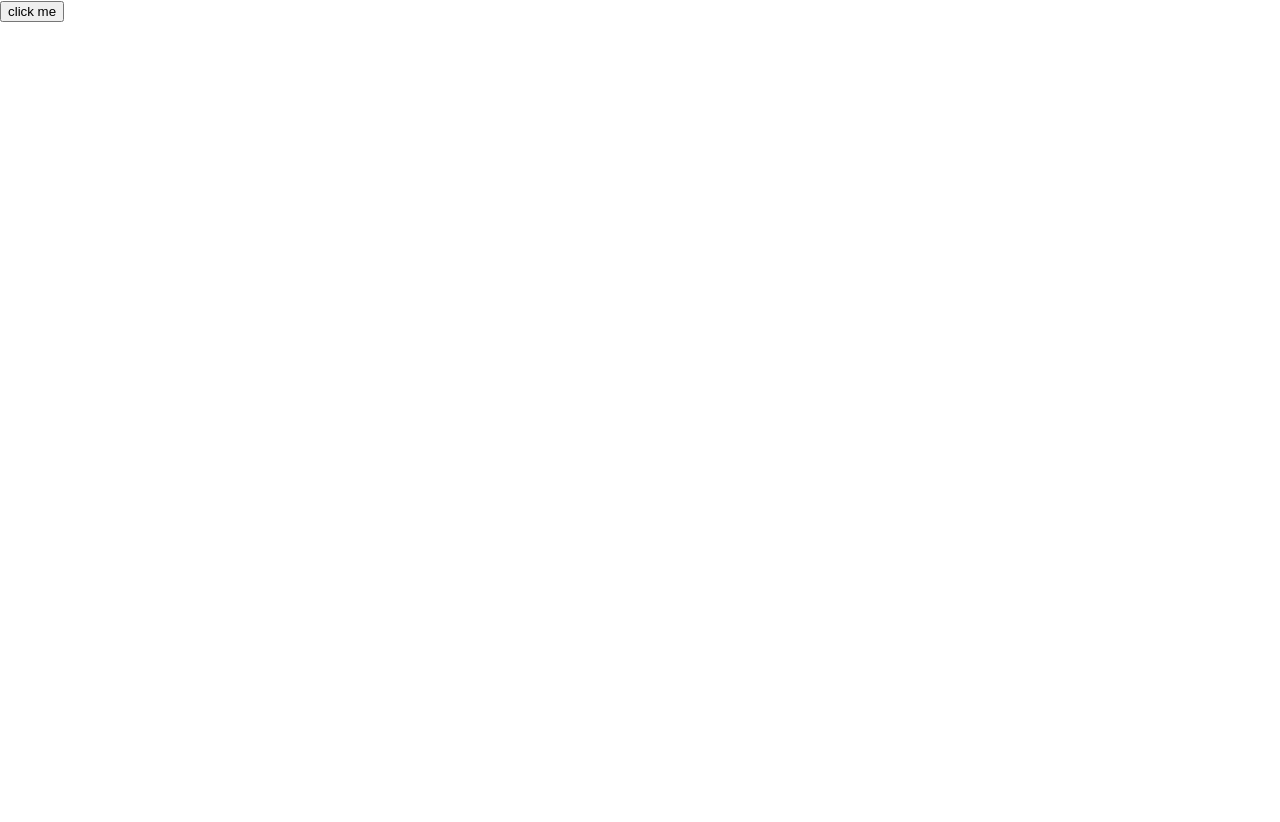
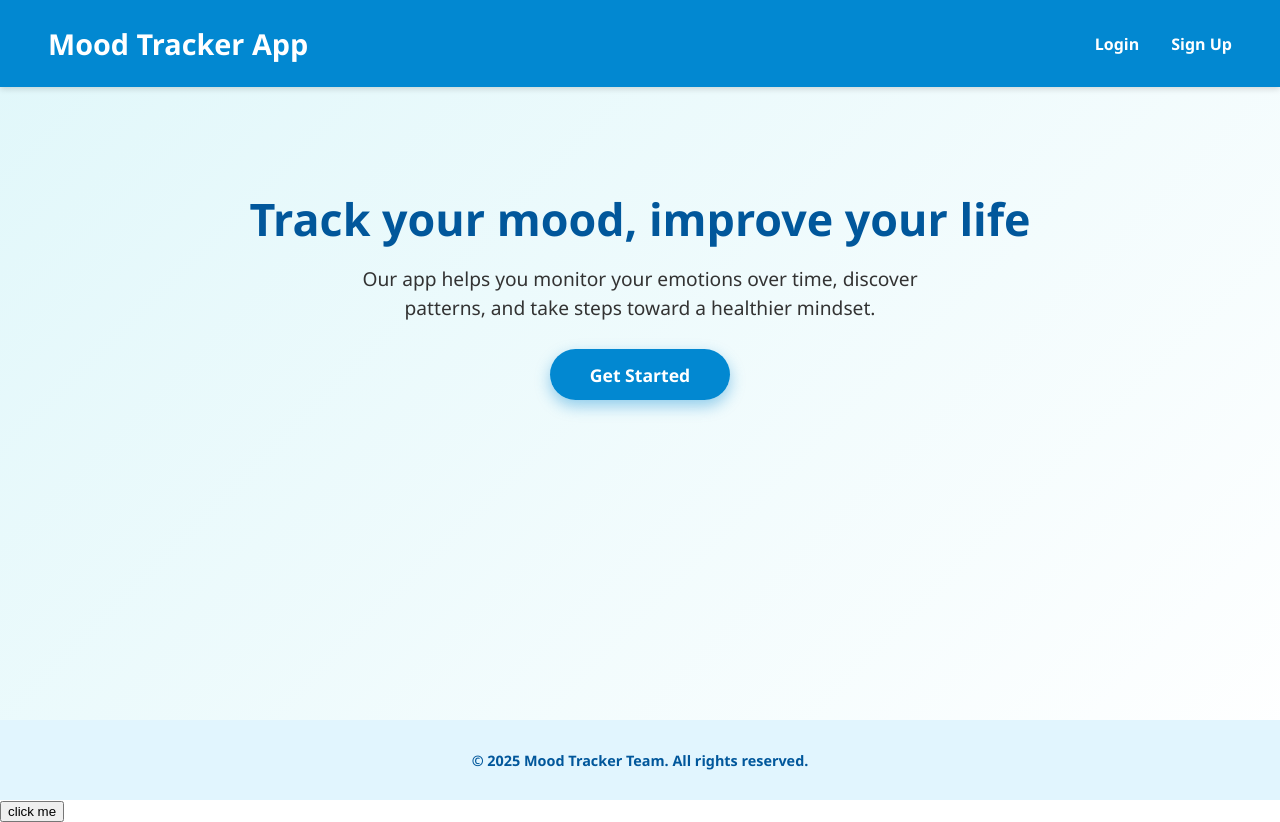
Before and after one commit to marllowscott/41, a React (Create React App) app: page / in a window 1280 px wide. Before the commit the page ends 800 px from the top, so only its background shows below. Built offline with nearby package versions, Linux system fonts and the light colour scheme.

Commit message:
Add landing page component with styles

```diff
--- a/src/App.js
+++ b/src/App.js
@@ -1,8 +1,11 @@
 import './App.css';
+import './components//LandingPage.css'
+import LandingPage from './components/LandingPage';
 
 function App() {
   return (
     <div className="App">
+     <LandingPage />
       <button>click me</button>
     </div>
   );
--- a/src/components/LandingPage.css
+++ b/src/components/LandingPage.css
@@ -1,91 +1,85 @@
+/* LandingPage.css */
+
 .landing-container {
-  font-family: Arial, sans-serif;
-  color: #333;
+  font-family: 'Segoe UI', Tahoma, Geneva, Verdana, sans-serif;
+  color: #222;
+  min-height: 100vh;
+  display: flex;
+  flex-direction: column;
+  background: linear-gradient(135deg, #e0f7fa, #ffffff);
 }
 
 .landing-header {
   display: flex;
   justify-content: space-between;
   align-items: center;
-  padding: 1rem 2rem;
-  background: #f3f4f6;
+  padding: 1.5rem 3rem;
+  background-color: #0288d1;
+  color: white;
+  box-shadow: 0 2px 6px rgba(0,0,0,0.15);
 }
 
-.logo {
-  font-size: 1.5rem;
-  font-weight: bold;
+.landing-header h1 {
+  margin: 0;
+  font-weight: 700;
+  font-size: 1.8rem;
 }
 
-nav a {
-  margin-left: 1rem;
+.landing-header nav a {
+  color: white;
   text-decoration: none;
-  color: #333;
+  margin-left: 2rem;
+  font-weight: 600;
+  transition: color 0.3s ease;
 }
 
-.hero {
-  display: flex;
-  align-items: center;
-  justify-content: space-between;
-  padding: 2rem;
-  background: #eef6ff;
+.landing-header nav a:hover {
+  color: #b3e5fc;
 }
 
-.hero-text {
-  max-width: 50%;
+.landing-main {
+  flex: 1;
+  padding: 4rem 3rem;
+  text-align: center;
 }
 
-.hero-text h2 {
-  font-size: 2rem;
+.landing-main h2 {
+  font-size: 2.8rem;
   margin-bottom: 1rem;
+  font-weight: 700;
+  color: #01579b;
 }
 
-.hero-text p {
-  margin-bottom: 1.5rem;
+.landing-main p {
+  font-size: 1.2rem;
+  max-width: 600px;
+  margin: 0 auto 2.5rem auto;
+  color: #333;
   line-height: 1.5;
 }
 
-.hero-buttons .btn {
-  padding: 0.7rem 1.2rem;
-  margin-right: 0.5rem;
-  border-radius: 4px;
+.cta-button {
+  background-color: #0288d1;
+  color: white;
+  padding: 0.85rem 2.5rem;
+  border-radius: 30px;
+  font-weight: 700;
+  font-size: 1.1rem;
   text-decoration: none;
+  box-shadow: 0 6px 15px rgba(2, 136, 209, 0.4);
+  transition: background-color 0.3s ease, box-shadow 0.3s ease;
 }
 
-.btn.primary {
-  background: #2563eb;
-  color: white;
-}
-
-.btn.secondary {
-  background: #f3f4f6;
-  color: #333;
-  border: 1px solid #ccc;
-}
-
-.hero-image img {
-  width: 400px;
-  max-width: 100%;
-}
-
-.features {
-  padding: 2rem;
-  background: #fff;
-}
-
-.feature-list {
-  display: flex;
-  gap: 1.5rem;
-}
-
-.feature {
-  background: #f9fafb;
-  padding: 1rem;
-  border-radius: 6px;
-  flex: 1;
+.cta-button:hover {
+  background-color: #0277bd;
+  box-shadow: 0 8px 20px rgba(2, 136, 209, 0.6);
 }
 
 .landing-footer {
+  background-color: #e1f5fe;
   text-align: center;
-  padding: 1rem;
-  background: #f3f4f6;
+  padding: 1rem 0;
+  font-size: 0.9rem;
+  color: #01579b;
+  font-weight: 600;
 }
```
